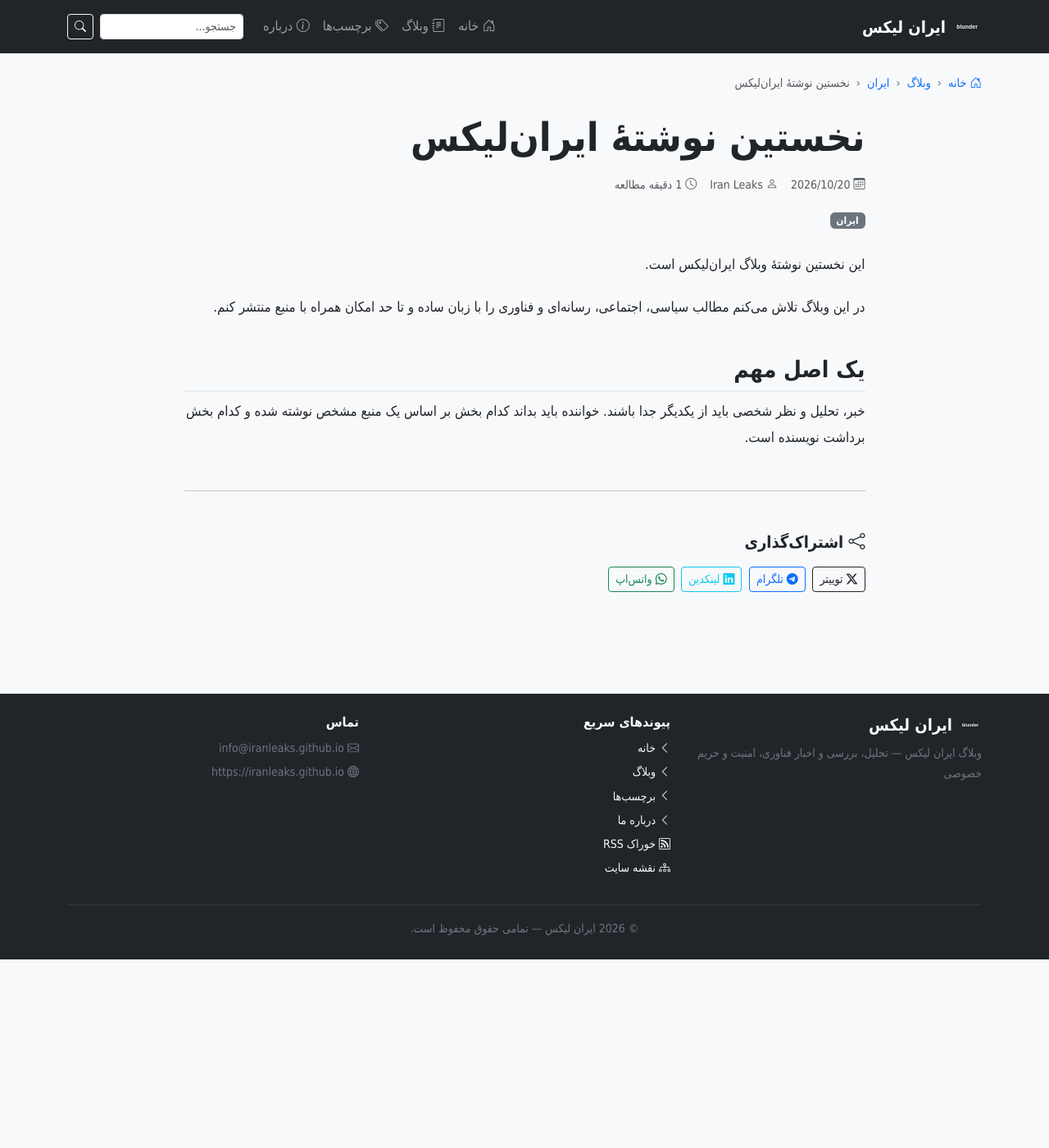
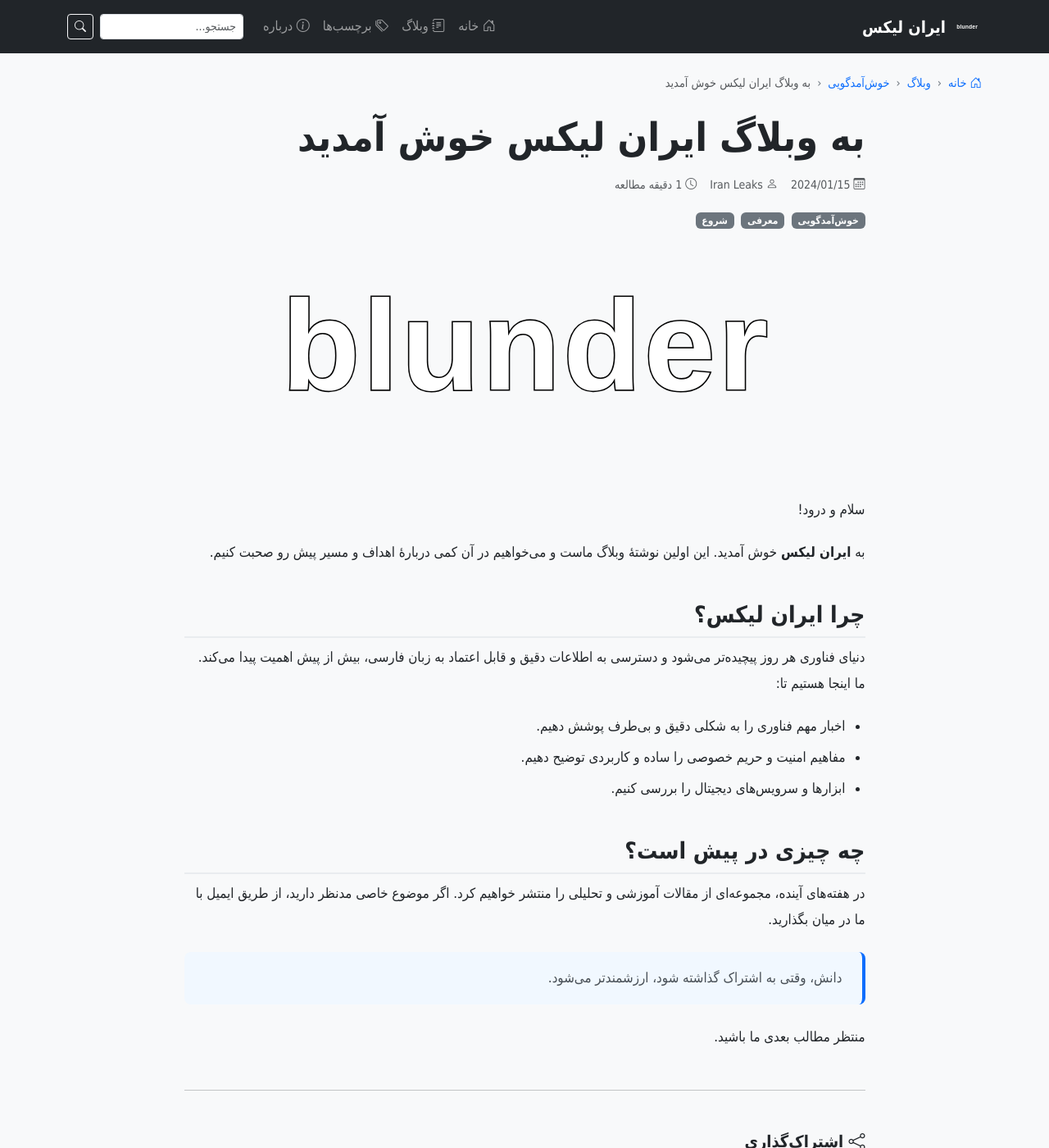
Before and after one commit to iranleaks/iranleaks.github.io, a Jekyll site: the page built from _posts/2026-10-20-1.md, in a window 1280 px wide and 1400 px high. Shown: the whole window at 82% size. Built offline with Jekyll 4.4.1, drawn with Linux system fonts in a browser that asks for light colours; some web fonts are replaced.

Commit message:
Update 2026-10-20-1.md

```diff
--- a/_posts/2026-10-20-1.md
+++ b/_posts/2026-10-20-1.md
@@ -1,19 +1,29 @@
 ---
 layout: post
-title: نخستین نوشتهٔ ایران‌لیکس
-categories:
-  - iran
-tags:
-  - ایران
-description: نخستین نوشته در وبلاگ ایران‌لیکس.
+title: "به وبلاگ ایران لیکس خوش آمدید"
+description: "اولین نوشته وبلاگ ایران لیکس — معرفی اهداف و مسیر پیش رو"
+date: 2024-01-15 10:00:00 +0330
+author: "Iran Leaks"
+tags: [خوش‌آمدگویی, معرفی, شروع]
+image: "https://iranleaks.github.io/blog.svg"
 ---
 
-این نخستین نوشتهٔ وبلاگ ایران‌لیکس است.
+سلام و درود!
 
-در این وبلاگ تلاش می‌کنم مطالب سیاسی، اجتماعی، رسانه‌ای و فناوری را
-با زبان ساده و تا حد امکان همراه با منبع منتشر کنم.
+به **ایران لیکس** خوش آمدید. این اولین نوشتهٔ وبلاگ ماست و می‌خواهیم در آن کمی دربارهٔ اهداف و مسیر پیش رو صحبت کنیم.
 
-## یک اصل مهم
+## چرا ایران لیکس؟
 
-خبر، تحلیل و نظر شخصی باید از یکدیگر جدا باشند. خواننده باید بداند
-کدام بخش بر اساس یک منبع مشخص نوشته شده و کدام بخش برداشت نویسنده است.
+دنیای فناوری هر روز پیچیده‌تر می‌شود و دسترسی به اطلاعات دقیق و قابل اعتماد به زبان فارسی، بیش از پیش اهمیت پیدا می‌کند. ما اینجا هستیم تا:
+
+- اخبار مهم فناوری را به شکلی دقیق و بی‌طرف پوشش دهیم.
+- مفاهیم امنیت و حریم خصوصی را ساده و کاربردی توضیح دهیم.
+- ابزارها و سرویس‌های دیجیتال را بررسی کنیم.
+
+## چه چیزی در پیش است؟
+
+در هفته‌های آینده، مجموعه‌ای از مقالات آموزشی و تحلیلی را منتشر خواهیم کرد. اگر موضوع خاصی مدنظر دارید، از طریق ایمیل با ما در میان بگذارید.
+
+> دانش، وقتی به اشتراک گذاشته شود، ارزشمندتر می‌شود.
+
+منتظر مطالب بعدی ما باشید.
```
